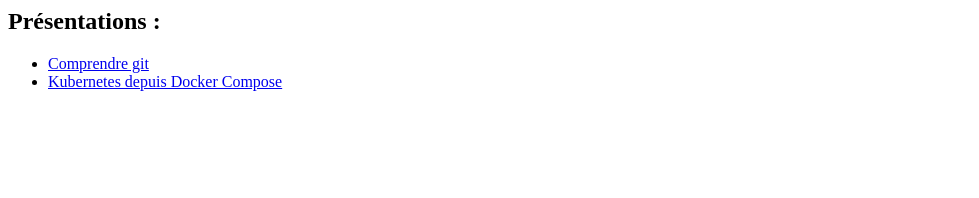
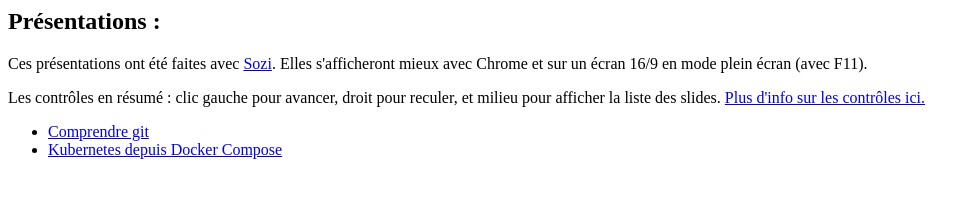
Before and after one commit to jersou/jersou.github.io, a plain HTML site: page index.html in a window 1280 px wide. Shown: the whole page, without its empty margins (0-979 px from the left). Drawn offline with Linux system fonts and the light colour scheme.

Commit message:
add ctrl

```diff
--- a/index.html
+++ b/index.html
@@ -4,6 +4,15 @@
 </head>
 <body>
 <h2>Présentations :</h2>
+
+<p>
+Ces présentations ont été faites avec <a target="_blank" href="https://sozi.baierouge.fr/">Sozi</a>.
+Elles s'afficheront mieux avec Chrome et sur un écran 16/9 en mode plein écran (avec F11).
+</p>
+<p>
+Les contrôles en résumé : clic gauche pour avancer, droit pour reculer, et milieu pour afficher la liste des slides.
+<a href="https://sozi.baierouge.fr/pages/play-fr.html">Plus d'info sur les contrôles ici.</a>
+</p>
 <ul>
     <li>
         <a href="https://jersou.github.io/comprendre-git-presentation/">Comprendre git</a>
```
